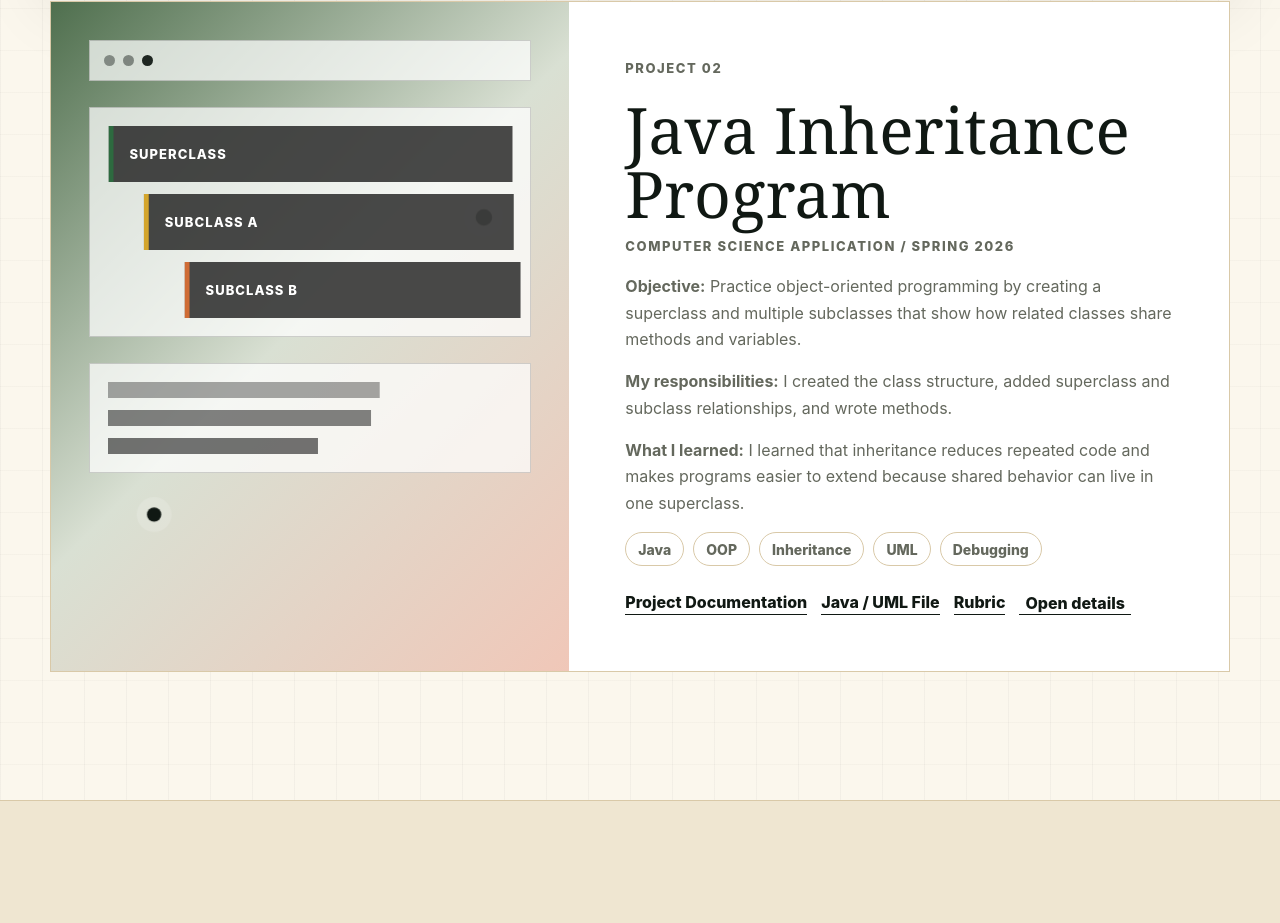
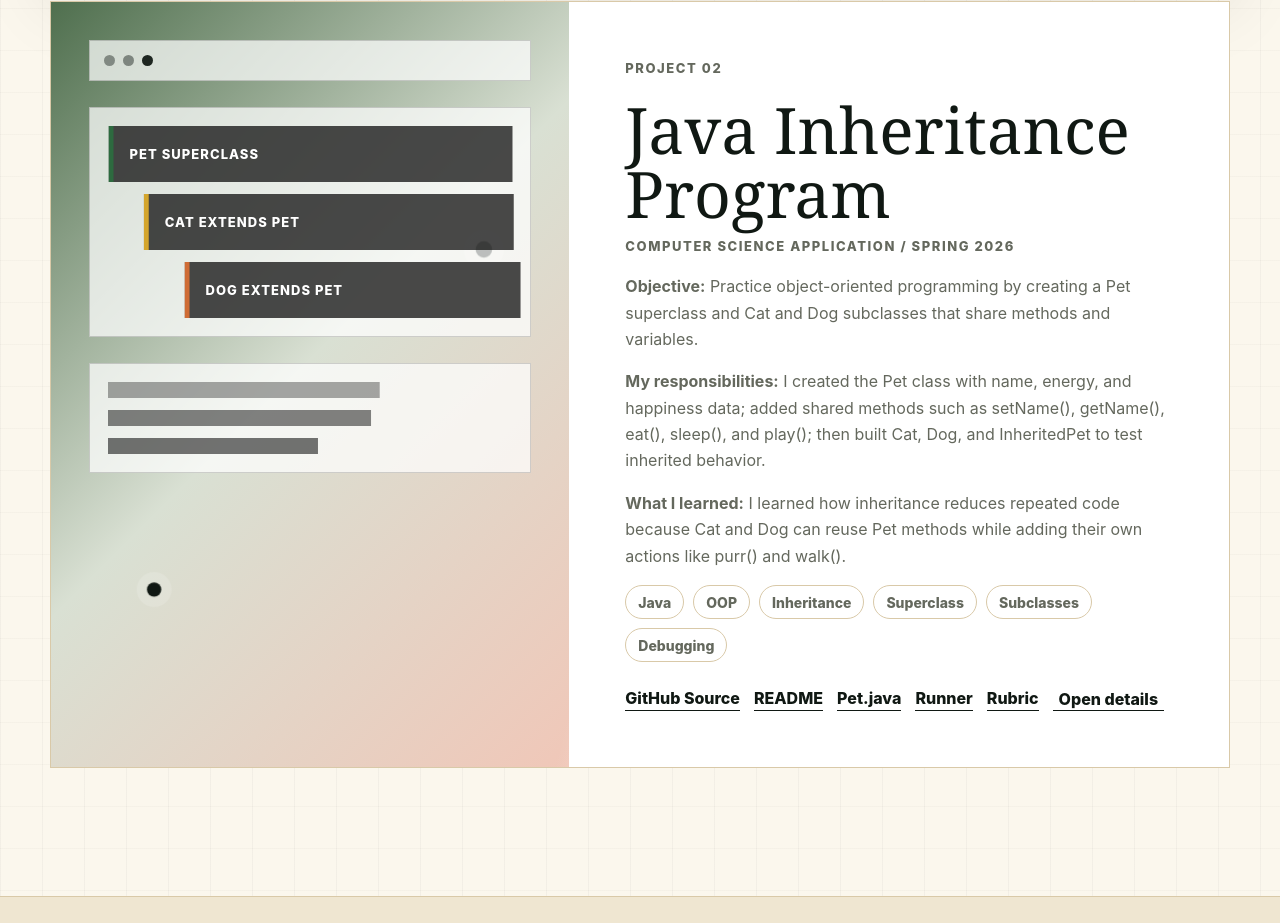
Before and after one commit to ShauryaMishra-Lab/CSA-Portofolio, a React (Vite) app: page / in a window 1280 px wide. Shown: the part 6754-7677 px from the top of the page. Built offline with nearby package versions, Linux system fonts and the light colour scheme.

Commit message:
Link Java inheritance project repository

```diff
--- a/src/App.jsx
+++ b/src/App.jsx
@@ -150,17 +150,19 @@ const projects = [
     course: "Computer Science Application",
     dates: "Spring 2026",
     objective:
-      "Practice object-oriented programming by creating a superclass and multiple subclasses that show how related classes share methods and variables.",
+      "Practice object-oriented programming by creating a Pet superclass and Cat and Dog subclasses that share methods and variables.",
     responsibilities:
-      "I created the class structure, added superclass and subclass relationships, and wrote methods.",
+      "I created the Pet class with name, energy, and happiness data; added shared methods such as setName(), getName(), eat(), sleep(), and play(); then built Cat, Dog, and InheritedPet to test inherited behavior.",
     learned:
-      "I learned that inheritance reduces repeated code and makes programs easier to extend because shared behavior can live in one superclass.",
-    skills: ["Java", "OOP", "Inheritance", "UML", "Debugging"],
-    imageAlt: "Java inheritance program preview with superclass and subclass structure",
+      "I learned how inheritance reduces repeated code because Cat and Dog can reuse Pet methods while adding their own actions like purr() and walk().",
+    skills: ["Java", "OOP", "Inheritance", "Superclass", "Subclasses", "Debugging"],
+    imageAlt: "Java inheritance program preview showing Pet superclass with Cat and Dog subclasses",
     visualType: "java",
     links: [
-      { label: "Project Documentation", href: "#documentation" },
-      { label: "Java / UML File", href: "#documentation" },
+      { label: "GitHub Source", href: "https://github.com/ShauryaMishra-Lab/Java-Inheritance-Program" },
+      { label: "README", href: "https://github.com/ShauryaMishra-Lab/Java-Inheritance-Program/blob/main/README.md" },
+      { label: "Pet.java", href: "https://github.com/ShauryaMishra-Lab/Java-Inheritance-Program/blob/main/Pet.java" },
+      { label: "Runner", href: "https://github.com/ShauryaMishra-Lab/Java-Inheritance-Program/blob/main/InheritedPet.java" },
       { label: "Rubric", href: "#documentation" }
     ]
   }
@@ -256,7 +258,7 @@ const documentationItems = [
   {
     icon: BookOpen,
     title: "Java Inheritance Program Documentation",
-    note: "Java source, superclass/subclass structure, UML diagram, explanation, and project reflection."
+    note: "Java source files for Pet, Cat, Dog, and InheritedPet, plus README explanation and project reflection."
   },
   {
     icon: FileText,
@@ -801,9 +803,9 @@ function ProjectVisual({ index, alt, type }) {
             <span />
           </div>
           <div className="java-class-stack">
-            <span>Superclass</span>
-            <span>Subclass A</span>
-            <span>Subclass B</span>
+            <span>Pet superclass</span>
+            <span>Cat extends Pet</span>
+            <span>Dog extends Pet</span>
           </div>
           <div className="visual-code">
             <span />
```
Also changed, not shown: 1 other file (tests, documents, lock files or other folders).
